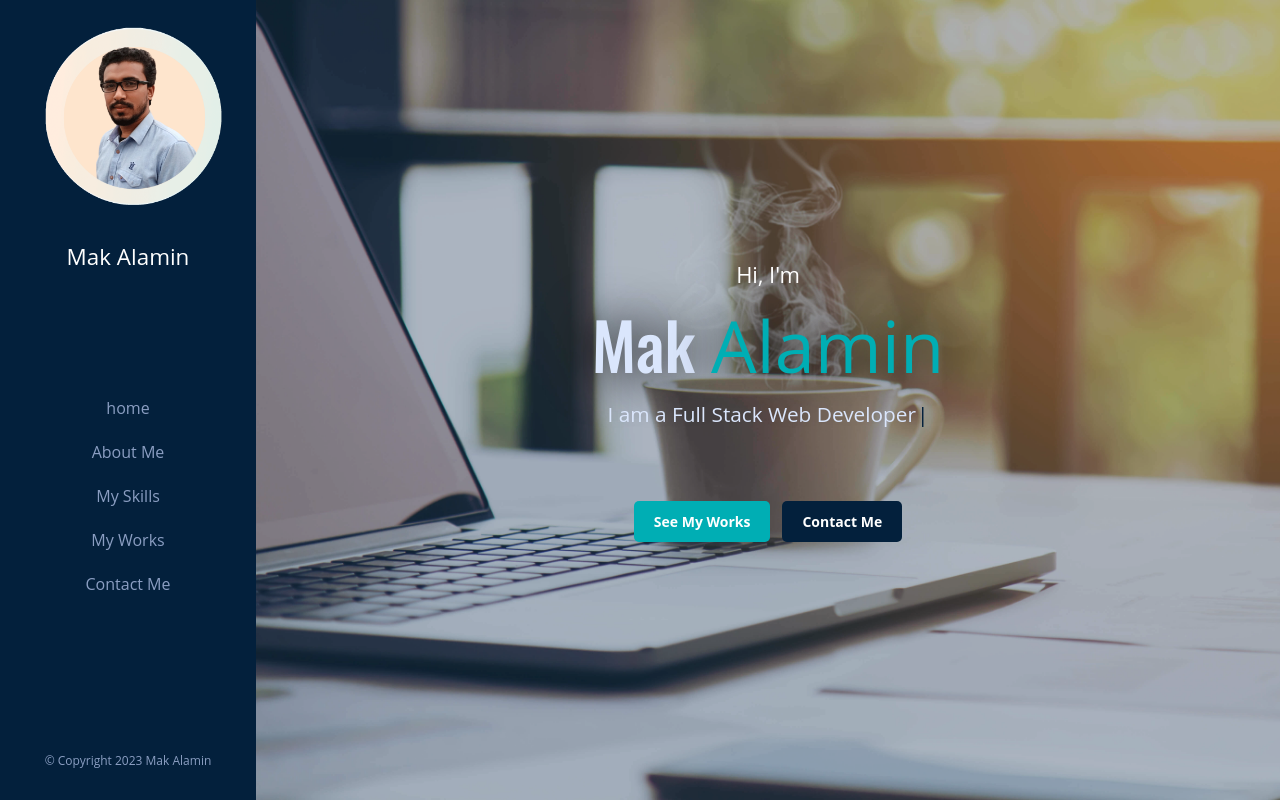
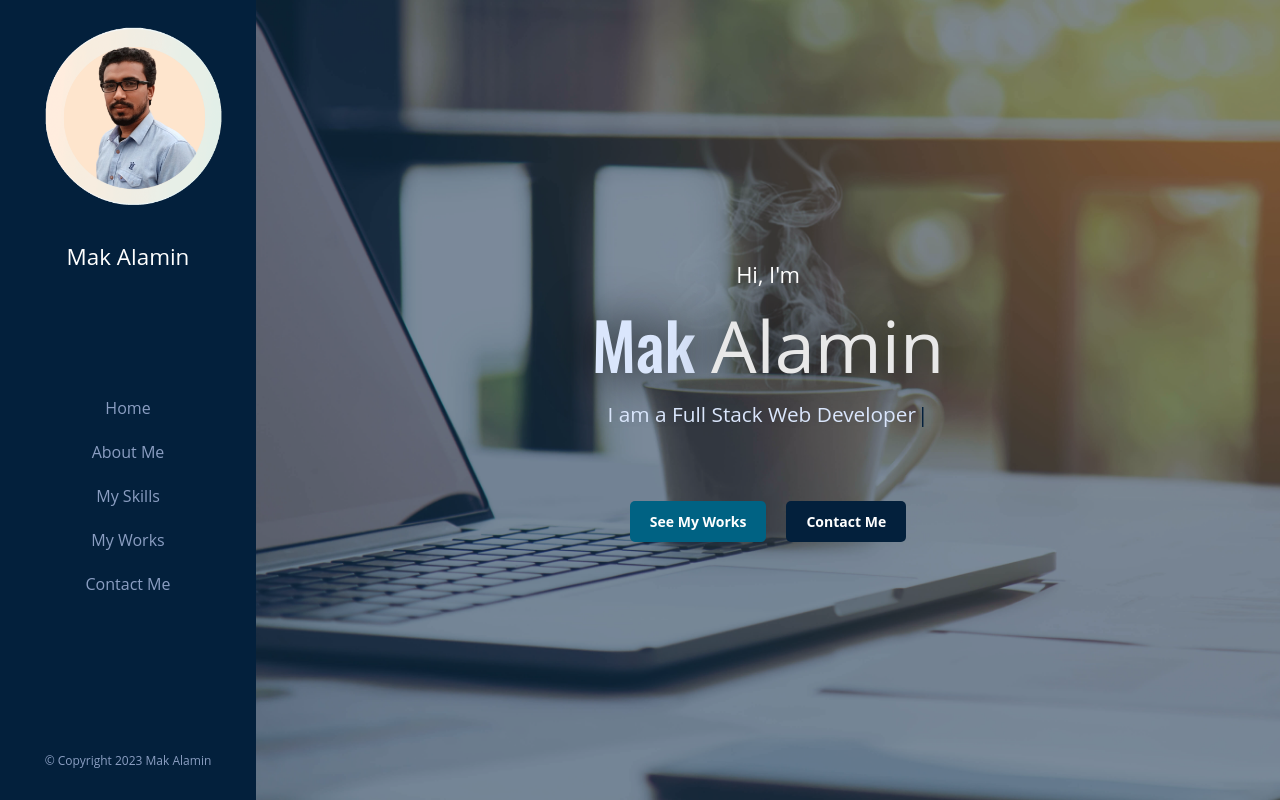
Before and after one commit to mak-alamin/makalamin-portfolio, a React (Create React App) app: page / in a window 1280 px wide. Built offline with nearby package versions, Linux system fonts and the light colour scheme.

Commit message:
changed texts and button colors

```diff
--- a/src/App.css
+++ b/src/App.css
@@ -2,6 +2,7 @@
 
 :root {
   --color-black: #03203c;
+  --color-dark-blue: #006283;
   --link-gray: #8b9ec2;
   --link-white: #ffffff;
   --link-blue: #00aeb4;
@@ -49,7 +50,8 @@ body {
 }
 .button-primary,
 .button-secondary,
-.button-blue {
+.button-blue,
+.button-dark-blue {
   background-color: var(--color-black);
   display: inline-block;
   border-radius: 5px;
@@ -67,6 +69,9 @@ body {
 }
 .button-blue {
   background-color: var(--link-blue);
+}
+.button-dark-blue {
+  background-color: var(--color-dark-blue);
 }
 a.cta-button:hover{
   transition: .3s ease-in-out;
@@ -203,7 +208,7 @@ section.home {
   align-items: center;
   justify-content: center;
   flex-direction: column;
-  background: rgb(3, 32, 60, 0.3);
+  background: rgb(3, 32, 60, 0.5);
   width: 100%;
   height: 100%;
 }
@@ -216,7 +221,7 @@ section.home {
 }
 .home h1 span {
   font-size: 72px;
-  color: var(--link-blue);
+  color: #e8e8e8;
 }
 .home h2,
 .home h2 span {
@@ -434,7 +439,7 @@ a.kt-button {
 /* Contact Section */
 section.contact,
 section.skills {
-  background-color: #f9fcff;
+  background-color: #F5F9FF;
 }
 section.contact {
   text-align: left;
@@ -446,7 +451,8 @@ section.contact {
   padding: 6px 0;
 }
 .contact p a {
-  color: var(--link-blue);
+  color: var(--color-dark-blue);
+  font-weight: 500;
 }
 section#contact > div {
   flex-basis: 45%;
--- a/src/components/Banner.js
+++ b/src/components/Banner.js
@@ -36,7 +36,7 @@ const Banner = () => {
           </h2>
 
           <div className='cta-buttons mt-10'>
-          <a href="#portfolio" className="cta-button button-blue mt-3 mr-3">
+          <a href="#portfolio" className="cta-button button-dark-blue mt-3 mr-5">
             See My Works
           </a>
           <a href="#contact" className="cta-button button-primary mt-3">
--- a/src/components/Contact.js
+++ b/src/components/Contact.js
@@ -68,10 +68,10 @@ const Contact = () => {
         </div>
 
         {success ? (
-          <p className="mt-10 text-center text-[#06B76A] font-semibold"> <img src={TickCircle} alt="success" className="w-12 mx-auto mb-2" /> Your message has been sent. Thank you for reaching out to me. I'll be in touch with you soon! </p>
+          <p className="mt-10 text-center text-[#06B76A] font-semibold"> <img src={TickCircle} alt="success" className="w-12 mx-auto mb-2" /> Your message has been sent. Thank you for reaching out to me. I'll be in touch with you asap! </p>
         ) : (
           <form ref={form} onSubmit={handleSubmit(onSubmit)}>
-            <h3 className="mb-3 mt-5 text-2xl font-bold">Send a message</h3>
+            <h3 className="mb-3 mt-5 text-2xl font-bold">Send me a message</h3>
 
             <div>
               <label htmlFor="your_name">
--- a/src/components/Header.js
+++ b/src/components/Header.js
@@ -22,7 +22,7 @@ const Header = ({ setSwapStatus, swapStatus }) => {
         <ul>
           <li>
             <label htmlFor="my-drawer" onClick={() => scrollToSection("home")}>
-              home
+              Home
             </label>
           </li>
           <li>
--- a/src/components/Skills.js
+++ b/src/components/Skills.js
@@ -1,26 +1,35 @@
-import React from 'react';
+import React from "react";
 
 const Skills = () => {
-    return (
-      <section className="skills" id="skills">
+  return (
+    <section className="skills" id="skills">
       <h1>My Skills</h1>
       <div className="skills-container">
         <div className="skills-box">
           <img
-            src="https://cdn.freebiesupply.com/logos/large/2x/html-5-logo-png-transparent.png"
+            src="https://cdn.freebiesupply.com/logos/large/2x/php-logo-png-transparent.png"
             alt=""
             className="skills-icons"
           />
-          <h3>HTML 5</h3>
+          <h3>PHP</h3>
         </div>
 
         <div className="skills-box">
           <img
-            src="https://cdn.freebiesupply.com/logos/large/2x/css-3-logo-png-transparent.png"
+            src="https://cdn.freebiesupply.com/logos/large/2x/laravel-logo-png-transparent.png"
             alt=""
             className="skills-icons"
           />
-          <h3>CSS3</h3>
+          <h3>Laravel</h3>
+        </div>
+
+        <div className="skills-box">
+          <img
+            src="https://cdn.freebiesupply.com/logos/large/2x/wordpress-logo-png-transparent.png"
+            alt=""
+            className="skills-icons"
+          />
+          <h3>WordPress</h3>
         </div>
 
         <div className="skills-box">
@@ -61,15 +70,6 @@ const Skills = () => {
 
         <div className="skills-box">
           <img
-            src="https://cdn.freebiesupply.com/logos/large/2x/php-logo-png-transparent.png"
-            alt=""
-            className="skills-icons"
-          />
-          <h3>PHP</h3>
-        </div>
-
-        <div className="skills-box">
-          <img
             src="https://cdn.freebiesupply.com/logos/large/2x/mysql-logo-png-transparent.png"
             alt=""
             className="skills-icons"
@@ -79,24 +79,24 @@ const Skills = () => {
 
         <div className="skills-box">
           <img
-            src="https://cdn.freebiesupply.com/logos/large/2x/laravel-logo-png-transparent.png"
+            src="https://cdn.freebiesupply.com/logos/large/2x/html-5-logo-png-transparent.png"
             alt=""
             className="skills-icons"
           />
-          <h3>Laravel</h3>
+          <h3>HTML 5</h3>
         </div>
 
         <div className="skills-box">
           <img
-            src="https://cdn.freebiesupply.com/logos/large/2x/wordpress-logo-png-transparent.png"
+            src="https://cdn.freebiesupply.com/logos/large/2x/css-3-logo-png-transparent.png"
             alt=""
             className="skills-icons"
           />
-          <h3>WordPress</h3>
+          <h3>CSS3</h3>
         </div>
       </div>
     </section>
-    );
+  );
 };
 
 export default Skills;
```
